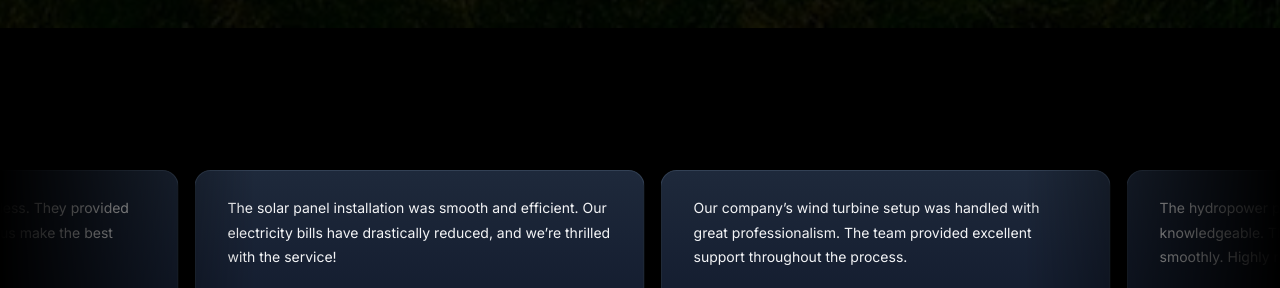
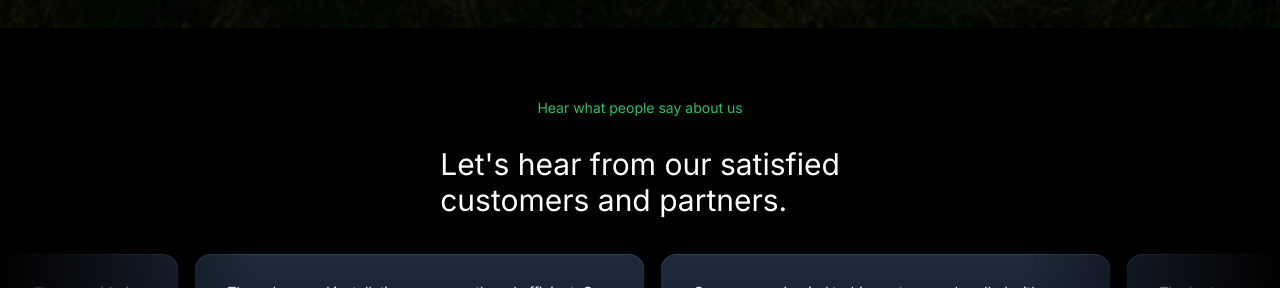
Before and after one commit to Dmambo/koulibaly, a Next.js app: page / in a window 1280 px wide. Shown: the part 4954-5242 px from the top of the page. Built offline with nearby package versions, Linux system fonts and the light colour scheme.

Commit message:
Added the testimonial section

```diff
--- a/components/testimonial.tsx
+++ b/components/testimonial.tsx
@@ -6,9 +6,14 @@ import { InfiniteMovingCards } from "./ui/infinite-moving-cards";
 export function Testimony() {
   return (
     <div className="h-[30rem]  flex flex-col antialiased bg-black dark:bg-black dark:bg-grid-white/[0.05] items-center justify-center relative overflow-hidden">
-        {/* <div className=" text-green-500 text-3xl py-7">
-            Testimonials
-        </div> */}
+        <div className=" text-green-500 text-sm py-7">
+            <p>Hear what people say about us</p>
+        </div>
+        <div>
+            <h1 className=" text-xl md:text-3xl text-white mb-5">
+                Let's hear from our satisfied <br/>customers and partners.
+            </h1>
+        </div>
       <InfiniteMovingCards
         items={testimonials}
         direction="right"
```
